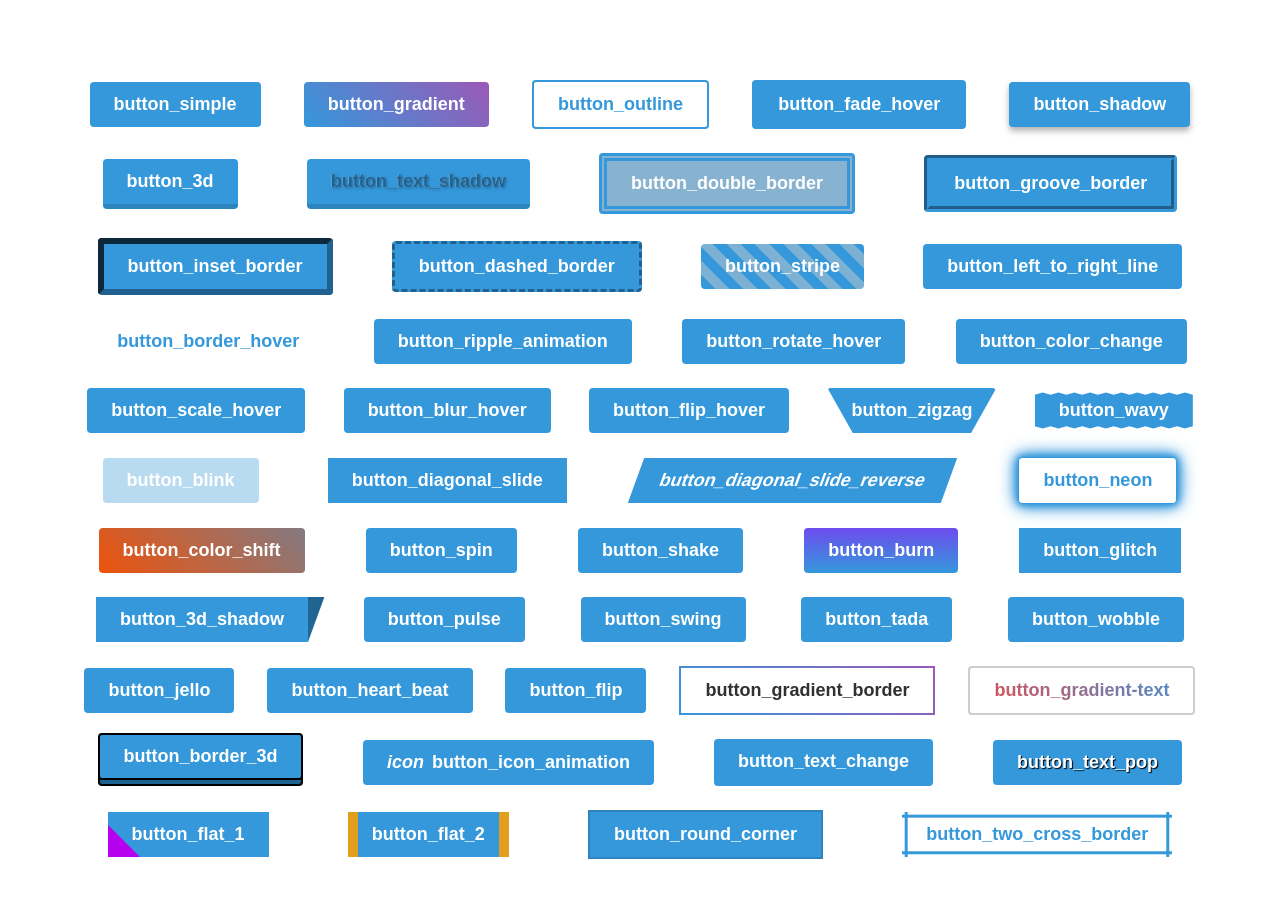
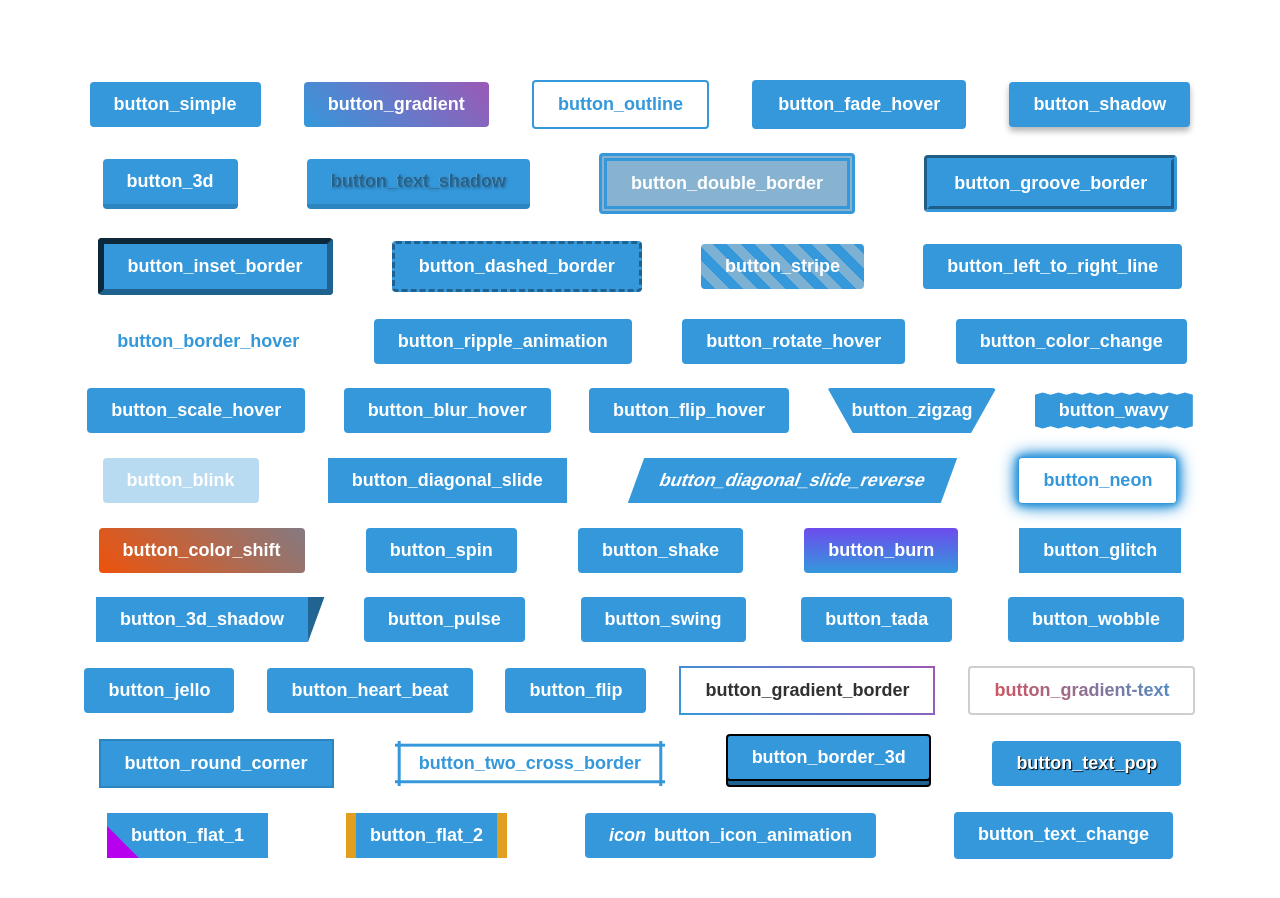
Before and after one commit to lewKcoder/front-template, a Next.js app: page /buttons in a window 1280 px wide. Shown: the top 898 px of the page. Built offline with nearby package versions, Linux system fonts and the light colour scheme.

Commit message:
Fixed buttons data

```diff
--- a/src/layouts/buttons/buttons.tsx
+++ b/src/layouts/buttons/buttons.tsx
@@ -1,49 +1,6 @@
 import { FunctionComponent } from 'react';
+import { buttonNames, withSpanButtonNames } from './data';
 import styles from './styles.module.scss';
-
-const buttonNames = [
-  'simple',
-  'gradient',
-  'outline',
-  'fade_hover',
-  'shadow',
-  '3d',
-  'text_shadow',
-  'double_border',
-  'groove_border',
-  'inset_border',
-  'dashed_border',
-  'stripe',
-  'left_to_right_line',
-  'border_hover',
-  'ripple_animation',
-  'rotate_hover',
-  'color_change',
-  'scale_hover',
-  'blur_hover',
-  'flip_hover',
-  'zigzag',
-  'wavy',
-  'blink',
-  'diagonal_slide',
-  'diagonal_slide_reverse',
-  'neon',
-  'color_shift',
-  'spin',
-  'shake',
-  'burn',
-  'glitch',
-  '3d_shadow',
-  'pulse',
-  'swing',
-  'tada',
-  'wobble',
-  'jello',
-  'heart_beat',
-  'flip',
-  'gradient_border',
-  'gradient-text',
-];
 
 export const Buttons: FunctionComponent = () => {
   return (
@@ -53,9 +10,13 @@ export const Buttons: FunctionComponent = () => {
           button_{name}
         </button>
       ))}
-      <button className={styles.button_border_3d}>
-        <span>button_border_3d</span>
-      </button>
+
+      {withSpanButtonNames.map((name) => (
+        <button key={name} className={styles[`button_${name}`]}>
+          <span>button_{name}</span>
+        </button>
+      ))}
+
       <button className={styles.button_icon_animation}>
         <i>icon</i>button_icon_animation
       </button>
@@ -63,17 +24,6 @@ export const Buttons: FunctionComponent = () => {
         <span className={styles.original}>button_text_change</span>
         <span className={styles.hover}>Hello!</span>
       </button>
-      <button className={styles.button_text_pop}>
-        <span>button_text_pop</span>
-      </button>
-      <button className={styles.button_flat_1}>
-        <span>button_flat_1</span>
-      </button>
-      <button className={styles.button_flat_2}>
-        <span>button_flat_2</span>
-      </button>
-      <button className={styles.button_round_corner}>button_round_corner</button>
-      <button className={styles.button_two_cross_border}>button_two_cross_border</button>
     </div>
   );
 };
--- /dev/null
+++ b/src/layouts/buttons/data.ts
@@ -0,0 +1,47 @@
+export const buttonNames = [
+  'simple',
+  'gradient',
+  'outline',
+  'fade_hover',
+  'shadow',
+  '3d',
+  'text_shadow',
+  'double_border',
+  'groove_border',
+  'inset_border',
+  'dashed_border',
+  'stripe',
+  'left_to_right_line',
+  'border_hover',
+  'ripple_animation',
+  'rotate_hover',
+  'color_change',
+  'scale_hover',
+  'blur_hover',
+  'flip_hover',
+  'zigzag',
+  'wavy',
+  'blink',
+  'diagonal_slide',
+  'diagonal_slide_reverse',
+  'neon',
+  'color_shift',
+  'spin',
+  'shake',
+  'burn',
+  'glitch',
+  '3d_shadow',
+  'pulse',
+  'swing',
+  'tada',
+  'wobble',
+  'jello',
+  'heart_beat',
+  'flip',
+  'gradient_border',
+  'gradient-text',
+  'round_corner',
+  'two_cross_border',
+];
+
+export const withSpanButtonNames = ['border_3d', 'text_pop', 'flat_1', 'flat_2'];
```
